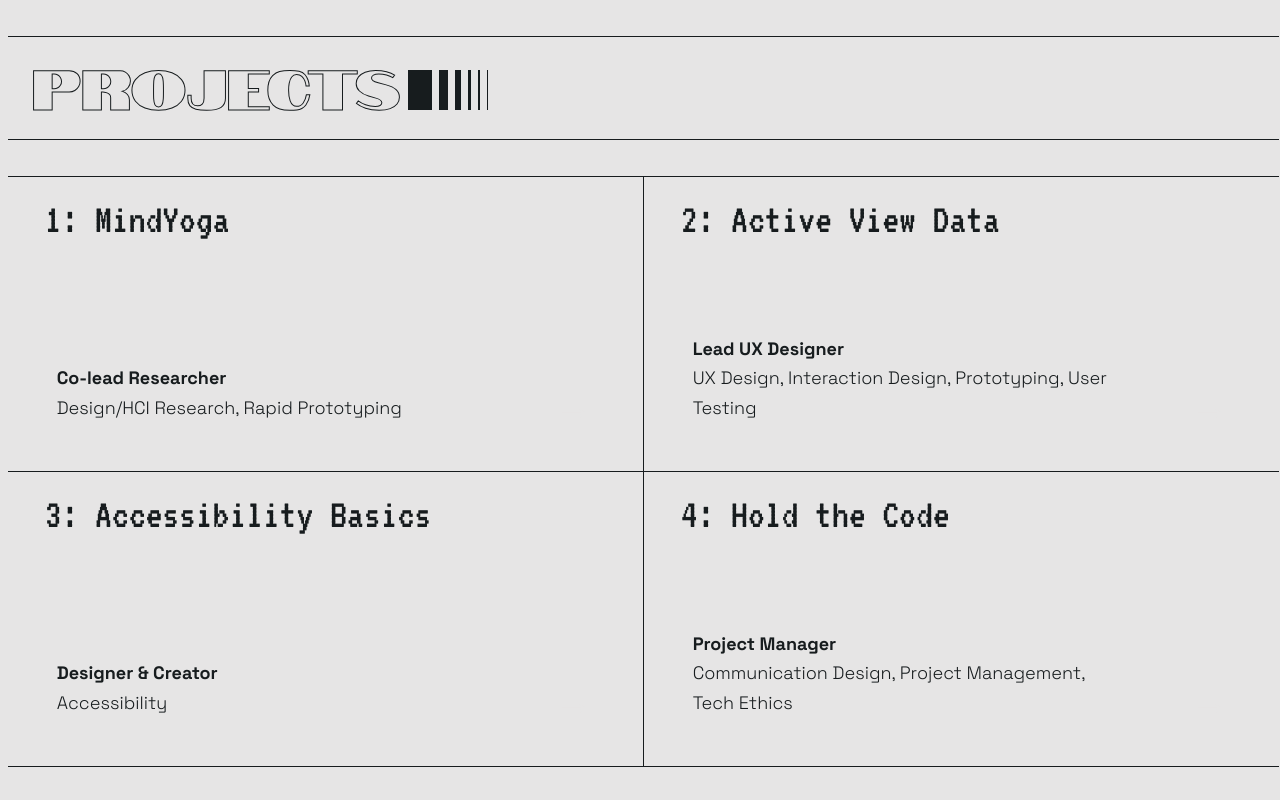
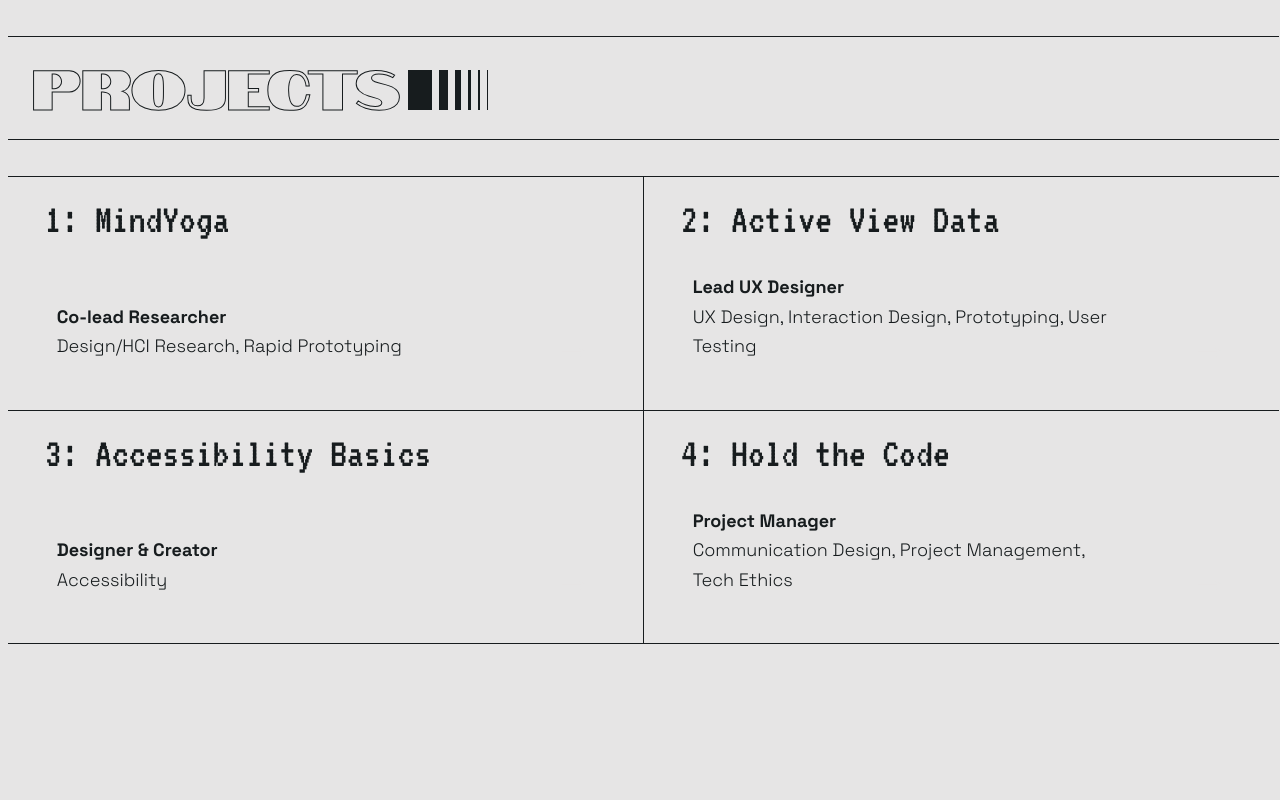
Before and after one commit to mollypribble/portfolio, a React (Create React App) app: page /portfolio/projects in a window 1280 px wide. Built offline with nearby package versions, Linux system fonts and the light colour scheme.

Commit message:
css bug fix on proj list

```diff
--- a/src/App.css
+++ b/src/App.css
@@ -1743,7 +1743,7 @@ abbr{
   border-top: var(--default-white) 1px solid;
   border-bottom: var(--default-white) 1px solid;
   flex-wrap: wrap;
-  height: calc(100% - 103px);
+  /* height: calc(100% - 103px); */
   gap: 1px;
   background: var(--default-white);
 }
```
